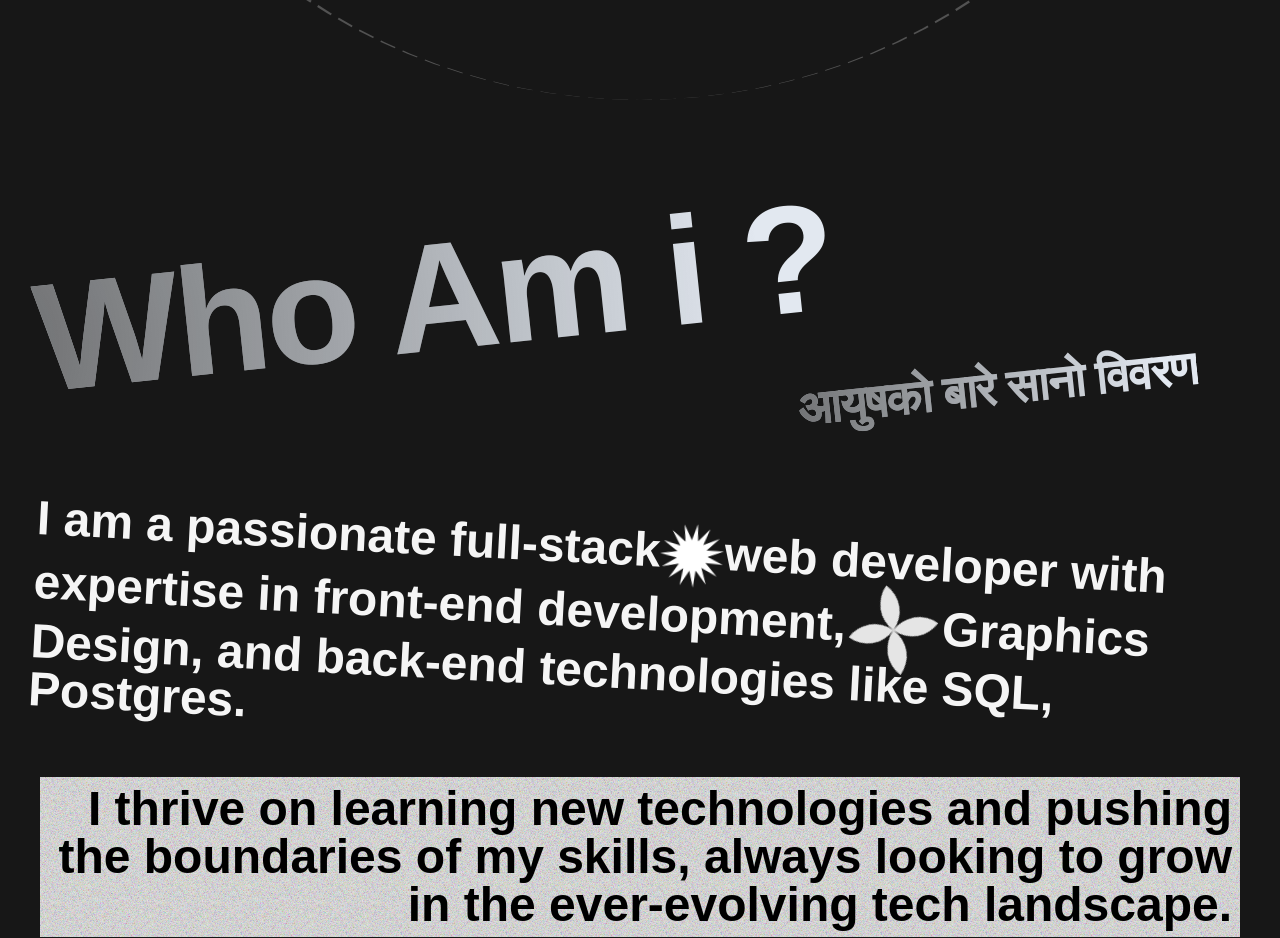
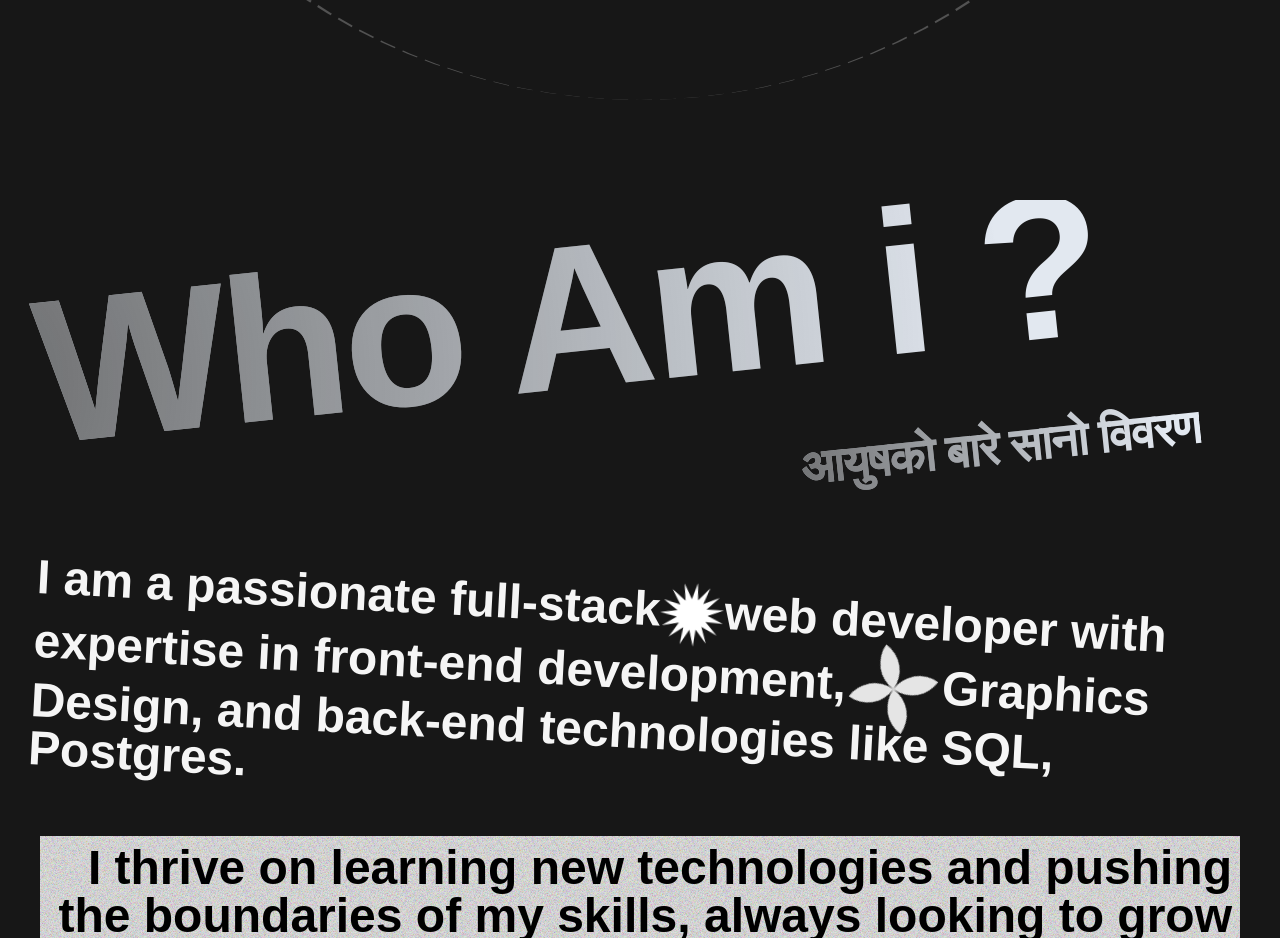
Before and after one commit to ayushstha123/myportfolio, a Next.js app: page / in a window 1280 px wide. Shown: the part 2860-3798 px from the top of the page. Built offline with nearby package versions, Linux system fonts and the light colour scheme; a web font is replaced by a local one.

Commit message:
animation addons

```diff
--- a/app/globals.css
+++ b/app/globals.css
@@ -9,7 +9,7 @@
     scroll-snap-type: y mandatory;
 }
 ::selection{
-  background-color: #c4c4c4;
+  background-color: #ceffe3;
   color: black;
 }
 
--- a/components/SecondHero.jsx
+++ b/components/SecondHero.jsx
@@ -41,7 +41,7 @@ export const SecondHero = () => {
         <section className='bg-neutral-900 text-white min-h-screen pt-[50px] pb-[5px] lg:py-[100px]'>
 
             <div className=' px-10 font-extrabold group  overflow-hidden flex flex-col cursor-crosshair '>
-                <span className=' -rotate-6 text-neutral-100 inline-block text-9xl md:text-[12vw]  '>
+                <span className=' -rotate-6 text-neutral-100 inline-block pt-2 text-9xl md:text-[16vw]  '>
                 <span className="inline-block overflow-hidden align-bottom">
                             <span className=" underline tracking-tight
         animate-shine !bg-clip-text text-transparent
--- a/package.json
+++ b/package.json
@@ -17,6 +17,7 @@
     "clsx": "^2.1.1",
     "framer-motion": "^11.11.11",
     "gsap": "^3.12.5",
+    "lenis": "^1.1.16",
     "lucide-react": "^0.454.0",
     "next": "14.2.14",
     "react": "^18",
```
Also changed, not shown: components/Projects.jsx (added), 1 other file (tests, documents, lock files or other folders).
